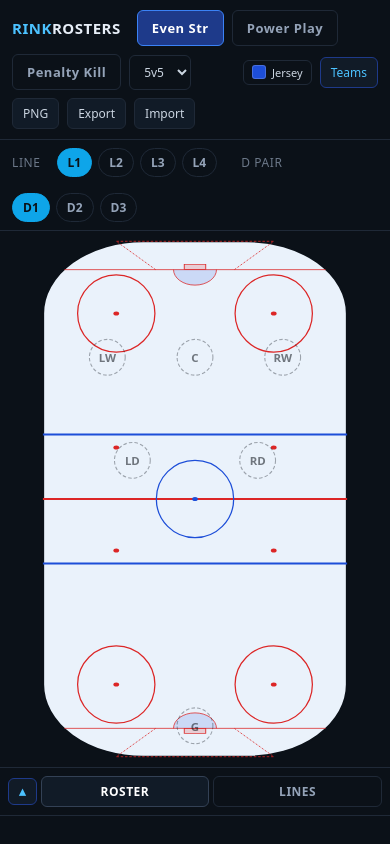
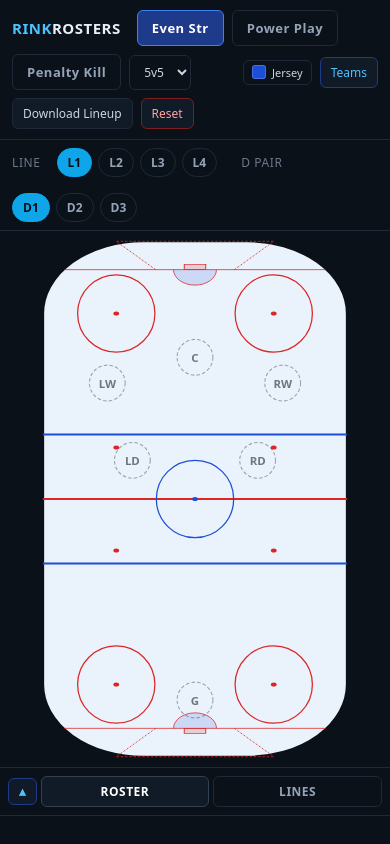
Before and after one commit to KSCO19/RinkRosters, a React (Vite) app: page / in a window 390 px wide. Built offline with nearby package versions, Linux system fonts and the light colour scheme.

Commit message:
Nudge mobile chips off rink lines; swap JSON import/export for Reset + Download Lineup

```diff
--- a/src/RinkRostersApp.jsx
+++ b/src/RinkRostersApp.jsx
@@ -204,6 +204,26 @@ function isEligible(player, slot) {
   return elig.includes(slot.pos)
 }
 
+// Mobile-only chip nudges (landscape ft) so chips clear the rink lines/faceoff
+// circles once the portrait squash tightens spacing. Verified to clear all
+// lines/circles across ES 5v5 / 4v4 / 3v3. Keyed by slot.key; only render +
+// hit-test positions shift (slot keys/targets are unchanged). Desktop: no-op.
+const MOBILE_SLOT_NUDGE = {
+  G:  { dx: 10, dy: 0 },
+  LW: { dx: -10, dy: 0 },
+  RW: { dx: -10, dy: 0 },
+  F1: { dx: -11, dy: 0 },
+  F2: { dx: -11, dy: 0 },
+  D:  { dx: 0, dy: -9 },
+}
+function nudgeSlots(slots, vertical) {
+  if (!vertical) return slots
+  return slots.map(s => {
+    const n = MOBILE_SLOT_NUDGE[s.key]
+    return n ? { ...s, x: s.x + n.dx, y: s.y + n.dy } : s
+  })
+}
+
 // ─── Color helpers ────────────────────────────────────────────────────────────
 function readableOn(hex) {
   // Pick black or white for max contrast against a hex background.
@@ -280,10 +300,8 @@ export default function RinkRostersApp() {
   const [pickerFor, setPickerFor] = useState(null) // 'jerseyPrimary' | null
   const [editPlayerId, setEditPlayerId] = useState(null) // open the edit modal for this player
   const [actionMenu, setActionMenu] = useState(null) // { source, playerId, x, y } — tap on a rink chip
-  const [importErr, setImportErr] = useState('')
   const [teamsOpen, setTeamsOpen] = useState(false)
   const [teams, setTeams] = useState(loadTeams)
-  const fileInputRef = useRef(null)
 
   const { roster, lines, view, colors, format } = state
 
@@ -337,6 +355,10 @@ export default function RinkRostersApp() {
     return { slots, filled, unitKind: 'PK' }
   }, [view, format, lines])
 
+  // Positions used for rendering + hit-testing. On mobile, chips are nudged off
+  // the rink lines/circles (see MOBILE_SLOT_NUDGE); desktop uses raw positions.
+  const dispSlots = useMemo(() => nudgeSlots(activeUnit.slots, vertical), [activeUnit, vertical])
+
   // ── Mutations ───────────────────────────────────────────────────────────
   function addPlayer(p) {
     setState(s => ({ ...s, roster: s.roster.concat([normalizePlayer({ ...p, id: newId() })]) }))
@@ -543,7 +565,7 @@ export default function RinkRostersApp() {
           y = ((pt.y - r.top) / r.height) * RINK.H
         }
         let best = null, bestD = Infinity
-        for (const s of activeUnit.slots) {
+        for (const s of dispSlots) {
           const dx = s.x - x, dy = s.y - y
           const d2 = dx*dx + dy*dy
           if (d2 < bestD) { bestD = d2; best = s }
@@ -570,24 +592,13 @@ export default function RinkRostersApp() {
     return false
   }
 
-  // ── JSON import/export ──────────────────────────────────────────────────
-  function exportJson() {
-    const blob = new Blob([JSON.stringify(state, null, 2)], { type: 'application/json' })
-    const url = URL.createObjectURL(blob)
-    const a = document.createElement('a')
-    a.href = url
-    a.download = 'rinkrosters-roster.json'
-    a.click()
-    URL.revokeObjectURL(url)
-  }
-  function importJsonText(text) {
-    try {
-      const parsed = JSON.parse(text)
-      setState(mergeStateShape(parsed))
-      setImportErr('')
-    } catch (e) {
-      setImportErr('Invalid JSON file.')
-    }
+  // ── Reset lineup ─────────────────────────────────────────────────────────
+  // Clears every on-ice placement (lines, pairs, PP/PK units, goalies) back to
+  // empty. The roster of players and colors are kept — only the arrangement
+  // resets, so a coach can re-build from a clean sheet after experimenting.
+  function resetLineup() {
+    if (!window.confirm('Reset the lineup? This clears all players off the rink. Your roster is kept.')) return
+    setState(s => ({ ...s, lines: emptyState().lines }))
   }
 
   // ── Named local saves ("My Teams") ──────────────────────────────────────
@@ -721,9 +732,8 @@ export default function RinkRostersApp() {
           onView={(patch) => setState(s => ({ ...s, view: { ...s.view, ...patch } }))}
           onFormat={(f) => setState(s => ({ ...s, format: f }))}
           onExportPng={exportPng}
-          onExportJson={exportJson}
-          onImportClick={() => fileInputRef.current?.click()}
           onOpenTeams={() => setTeamsOpen(true)}
+          onReset={resetLineup}
           onPickColor={setPickerFor}
           colors={colors}
         />
@@ -731,7 +741,7 @@ export default function RinkRostersApp() {
         <div style={{ flex: 1, minHeight: 0, position: 'relative', display: 'flex', alignItems: 'stretch', justifyContent: 'center' }}>
           <Rink
             innerRef={rinkRef}
-            slots={activeUnit.slots}
+            slots={dispSlots}
             filled={activeUnit.filled}
             playerById={playerById}
             colors={colors}
@@ -753,15 +763,6 @@ export default function RinkRostersApp() {
             }}
           />
         </div>
-        <input
-          ref={fileInputRef} type="file" accept="application/json" style={{ display: 'none' }}
-          onChange={(e) => {
-            const f = e.target.files?.[0]
-            if (!f) return
-            f.text().then(importJsonText).finally(() => { e.target.value = '' })
-          }}
-        />
-        {importErr ? <div style={{ position: 'absolute', bottom: 12, left: 12, background: '#7f1d1d', color: '#fff', padding: '6px 10px', borderRadius: 6, fontSize: 12 }}>{importErr}</div> : null}
       </div>
 
       {/* Roster sidebar / drawer */}
@@ -881,7 +882,7 @@ function useScreen() {
 // ════════════════════════════════════════════════════════════════════════════
 // Header
 // ════════════════════════════════════════════════════════════════════════════
-function Header({ view, format, onView, onFormat, onExportPng, onExportJson, onImportClick, onOpenTeams, onPickColor, colors }) {
+function Header({ view, format, onView, onFormat, onExportPng, onOpenTeams, onReset, onPickColor, colors }) {
   const tabBtn = (label, mode) => (
     <button onClick={() => onView({ mode })}
       style={{
@@ -913,9 +914,8 @@ function Header({ view, format, onView, onFormat, onExportPng, onExportJson, onI
       <div style={{ flex: 1 }} />
       <ColorChip label="Jersey" value={colors.jerseyPrimary} onClick={() => onPickColor('jerseyPrimary')} />
       <button onClick={onOpenTeams} style={{ ...btn, color: '#4cc2ff', borderColor: '#1e3a8a' }}>Teams</button>
-      <button onClick={onExportPng} style={btn}>PNG</button>
-      <button onClick={onExportJson} style={btn}>Export</button>
-      <button onClick={onImportClick} style={btn}>Import</button>
+      <button onClick={onExportPng} style={btn}>Download Lineup</button>
+      <button onClick={onReset} style={{ ...btn, color: '#fca5a5', borderColor: '#7f1d1d' }}>Reset</button>
     </div>
   )
 }
```
